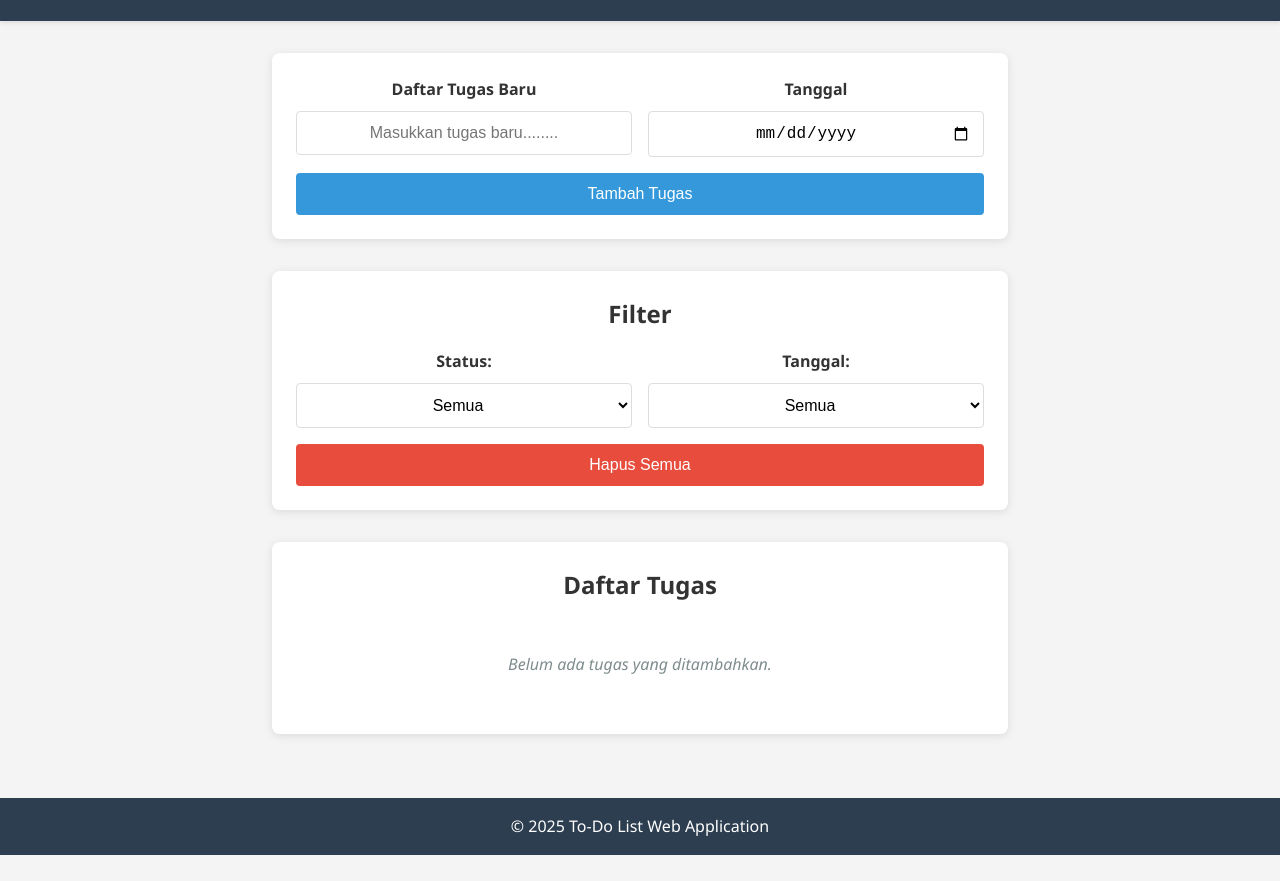
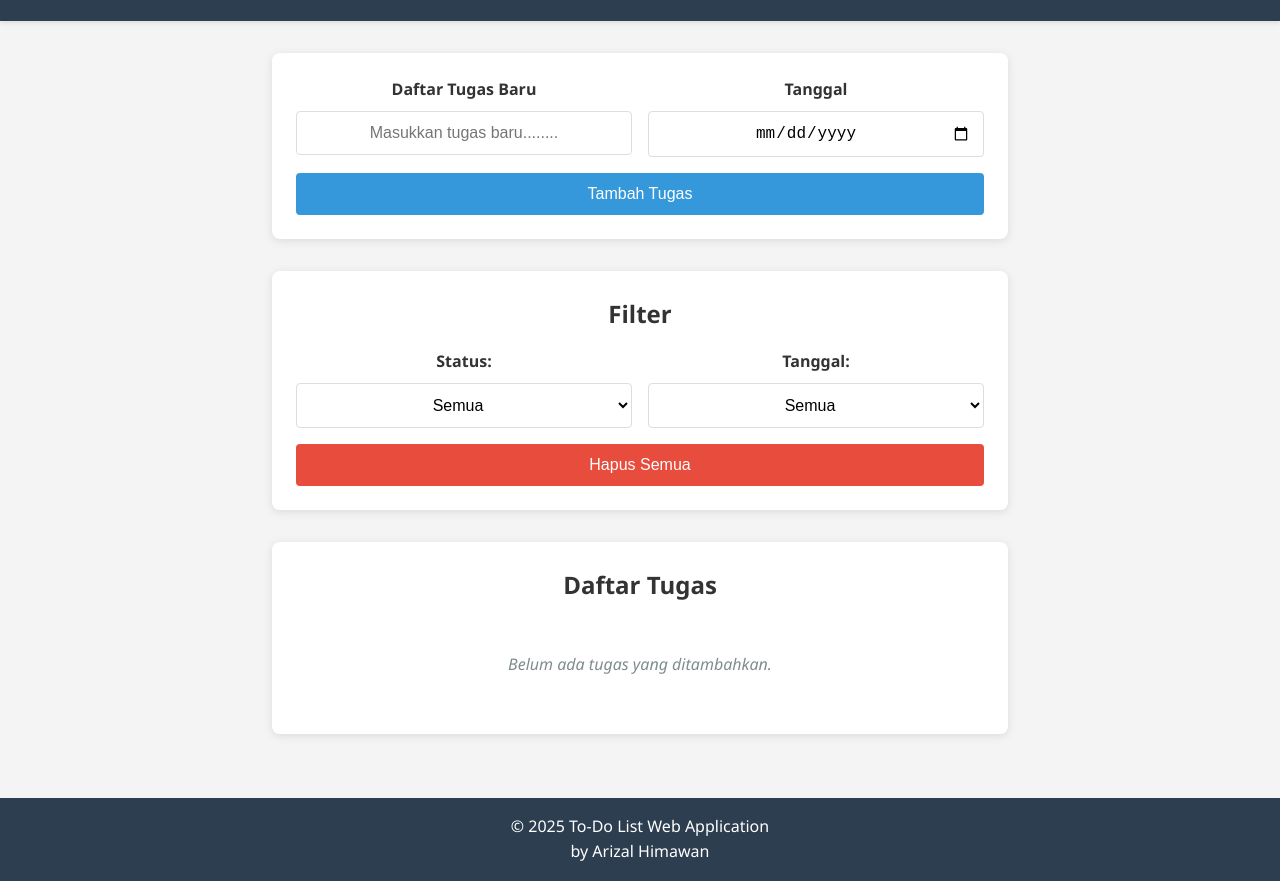
Before and after one commit to arizalhimawan/CodingCamp-290925-arizal-himawan, a plain HTML site: page index.html in a window 1280 px wide. Shown: the part 78-959 px from the top of the page. Before the commit the page ends 933 px from the top, so only its background shows below. Drawn offline with Linux system fonts and the light colour scheme.

Commit message:
perbarui penempatan nama penulis di footer untuk konsistensi

```diff
--- a/index.html
+++ b/index.html
@@ -64,6 +64,7 @@
 
     <footer>
         <p>© 2025 To-Do List Web Application</p>
+        <p>by Arizal Himawan</p>
     </footer>
 
     <script src="js/script.js"></script>
```
